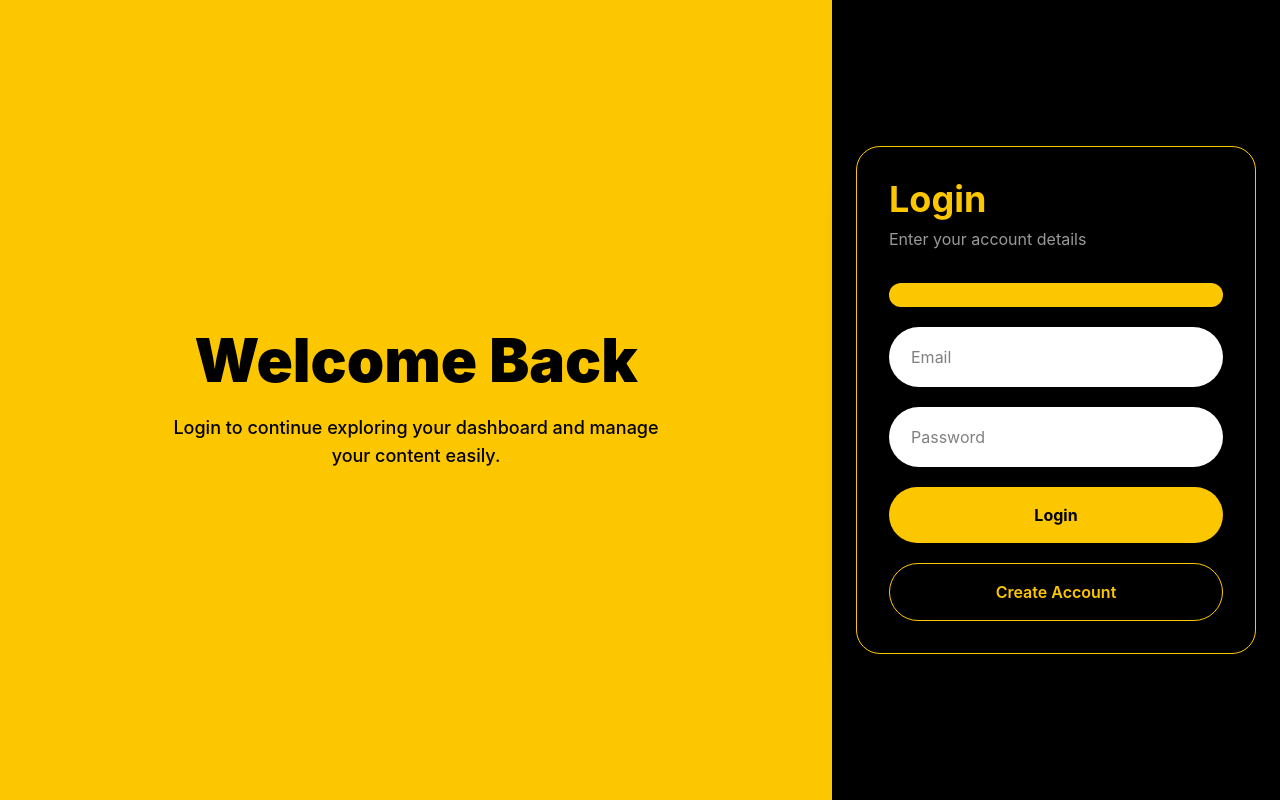
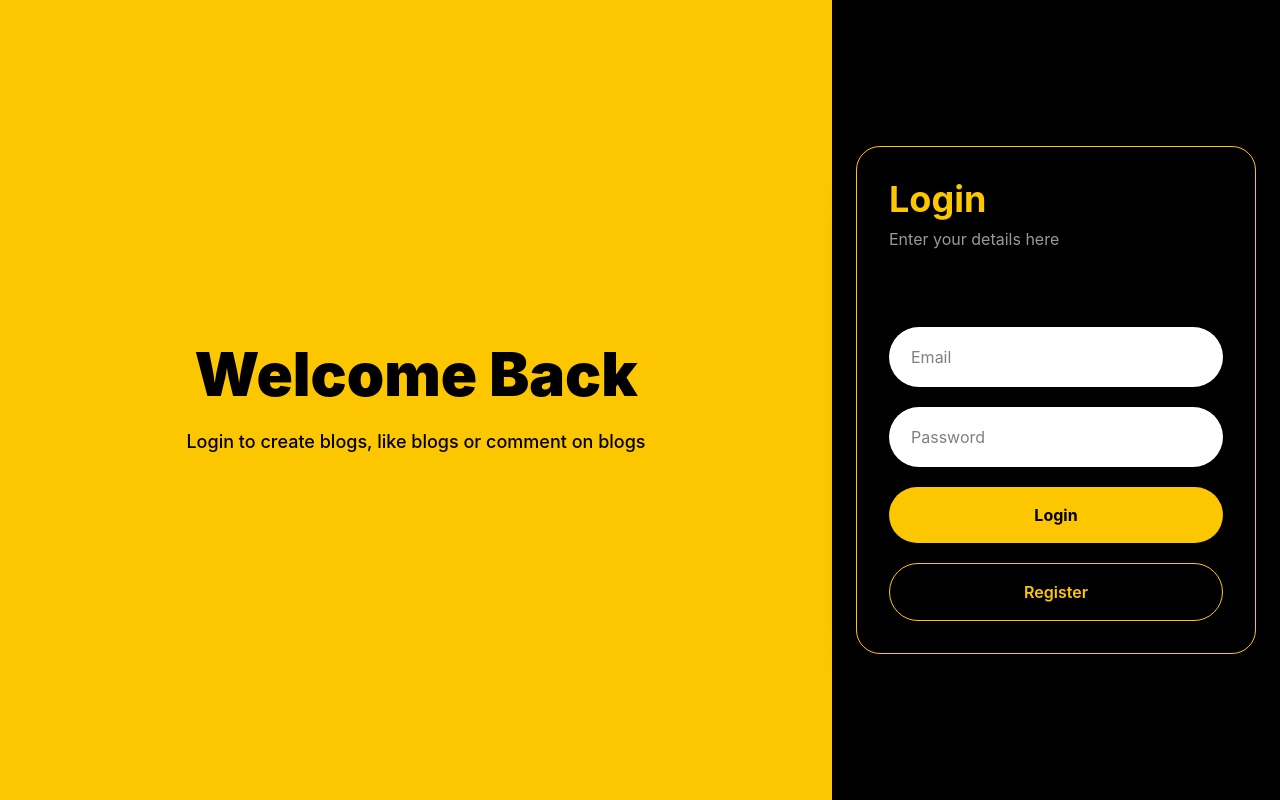
Before and after one commit to ArmanKadian-sys/blogs-frontend, a React (Vite) app: page /auth/login in a window 1280 px wide. Built offline with nearby package versions, Linux system fonts and the light colour scheme.

Commit message:
tailwind update 2

```diff
--- a/src/components/auth/Login.jsx
+++ b/src/components/auth/Login.jsx
@@ -54,7 +54,7 @@ const Login = () => {
   return (
     <div className="min-h-screen flex bg-black text-white">
 
-      {/* Left Side */}
+
       <div className="hidden md:flex w-[65%] items-center justify-center bg-yellow-400">
         <div className="text-center px-10">
           <h1 className="text-6xl font-black text-black mb-6">
@@ -62,13 +62,12 @@ const Login = () => {
           </h1>
 
           <p className="text-black text-lg font-medium max-w-lg">
-            Login to continue exploring your dashboard and manage your content
-            easily.
+            Login to create blogs, like blogs or comment on blogs
           </p>
         </div>
       </div>
 
-      {/* Right Side */}
+
       <div className="w-full md:w-[35%] flex items-center justify-center px-6">
         <div className="w-full max-w-md bg-black border border-yellow-400 rounded-3xl p-8 shadow-2xl">
 
@@ -77,11 +76,11 @@ const Login = () => {
           </h1>
 
           <p className="text-white/60 mb-8">
-            Enter your account details
+            Enter your details here
           </p>
 
           {errors && (
-            <div className="bg-yellow-400 text-black p-3 rounded-xl mb-5 font-medium">
+            <div className="bg-black text-yellow p-3 rounded-xl mb-5 font-medium">
               {errors}
             </div>
           )}
@@ -113,7 +112,7 @@ const Login = () => {
               onClick={() => navigate("/auth/register")}
               className="border border-yellow-400 text-yellow-400 py-4 rounded-full font-semibold hover:bg-yellow-400 hover:text-black transition-all duration-300"
             >
-              Create Account
+              Register
             </button>
 
           </div>
```
